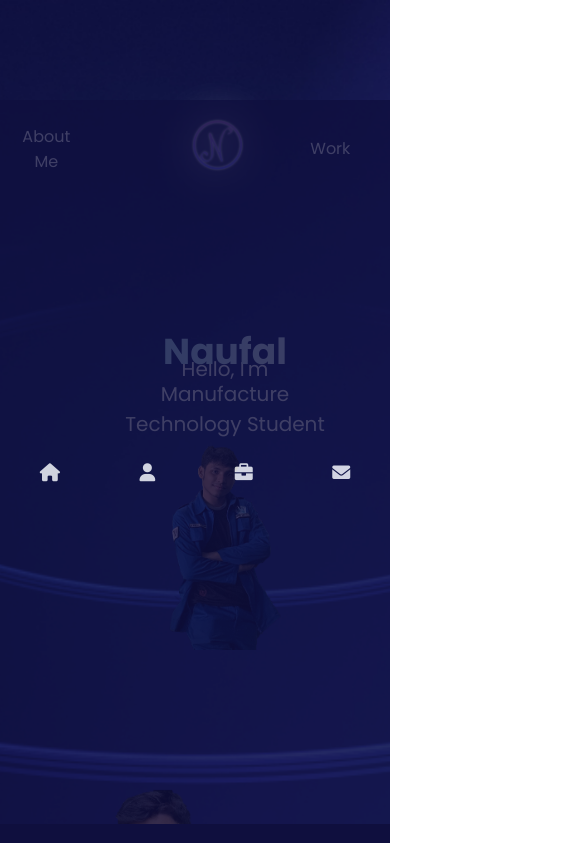
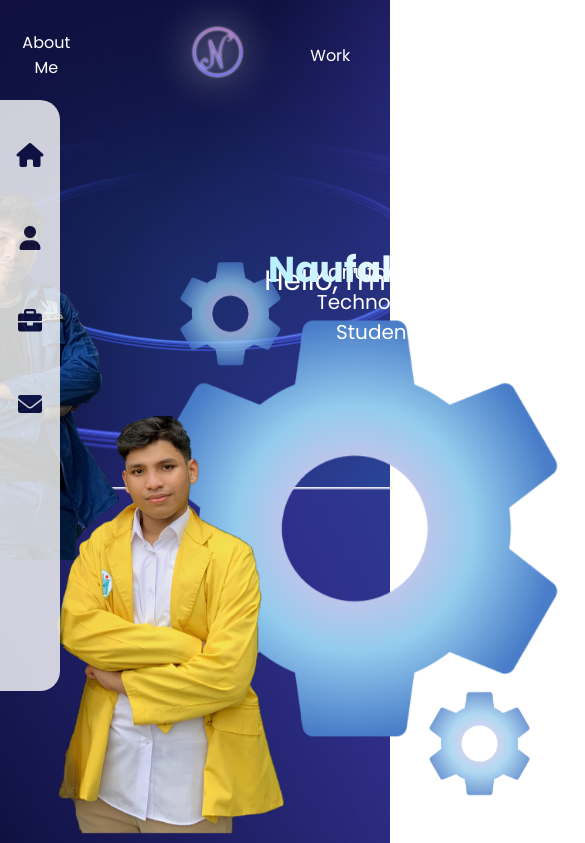
Before and after one commit to azzahraalma/NaufalWorkbench, a plain HTML site: page index.html in a window 390 px wide. Shown: the top 843 px of the page, 585 px wide, since content can reach past the window. Drawn offline with Linux system fonts and the light colour scheme.

Commit message:
Update style.css

```diff
--- a/style.css
+++ b/style.css
@@ -978,188 +978,3 @@ footer hr {
   width: 90%;
   margin: 0 auto;
 }
-
-/* ✅ CSS RESPONSIVE FIX UNTUK ALMA - VERSI MULTI DEVICE */
-
-/* HP kecil: iPhone SE, Android mini */
-@media (max-width: 576px) {
-  .main-content h1,
-  .main-content h2,
-  .main-content h3,
-  .experience-title,
-  .timeline {
-    font-size: 20px;
-    margin-left: 0;
-    text-align: center;
-    transform: none;
-  }
-
-  .profile-img {
-    transform: none;
-    margin: 0 auto;
-    display: block;
-    width: 90%;
-    position: static;
-  }
-
-  .sidebar,
-  .sidebar ul {
-    flex-direction: row;
-    position: fixed;
-    bottom: 0;
-    left: 0;
-    right: 0;
-    width: 100%;
-    height: auto;
-    justify-content: space-around;
-    background-color: #0F103F;
-    border-radius: 0;
-    z-index: 9999;
-    padding: 10px 0;
-  }
-
-  .sidebar ul li {
-    width: auto;
-  }
-
-  .sidebar ul li a {
-    font-size: 14px;
-    margin-top: 0;
-    padding: 10px 16px;
-    color: white;
-  }
-
-  .gear-bg,
-  .gear1,
-  .gear2,
-  .gear3 {
-    display: none;
-  }
-
-  .section-home,
-  .section-about,
-  .skills-section,
-  .work-section,
-  .experience-section,
-  .contact-section {
-    min-height: 100vh;
-    padding: 60px 20px;
-    background-size: cover;
-    background-position: center;
-  }
-
-  .timeline {
-    padding-left: 20px;
-    margin: 0;
-  }
-}
-
-/* HP + Tablet (umum) */
-@media (max-width: 768px) {
-  html, body {
-    overflow-x: hidden;
-    width: 100%;
-  }
-
-  * {
-    max-width: 100vw;
-    box-sizing: border-box;
-  }
-
-  .main-content h1 {
-    font-size: 36px;
-    margin-left: 0;
-    text-align: center;
-  }
-
-  .main-content h2,
-  .main-content h3 {
-    font-size: 20px;
-    margin-left: 0;
-    text-align: center;
-  }
-
-  .profile-img {
-    transform: none;
-    margin: 0 auto;
-    position: static;
-    width: 80%;
-    display: block;
-  }
-
-  .timeline {
-    margin-left: 0;
-    padding-left: 20px;
-  }
-
-  .gear-bg,
-  .gear1,
-  .gear2,
-  .gear3 {
-    display: none;
-  }
-
-  .sidebar ul {
-    flex-direction: row;
-    position: fixed;
-    bottom: 0;
-    left: 0;
-    width: 100%;
-    height: auto;
-    justify-content: space-around;
-    background: #0F103F;
-    border-radius: 0;
-    z-index: 9999;
-    padding: 10px 0;
-  }
-
-  .sidebar ul li {
-    width: auto;
-  }
-
-  .sidebar ul li a {
-    font-size: 18px;
-    margin-top: 0;
-    padding: 10px 16px;
-    color: white;
-  }
-
-  .about-container,
-  .contact-box,
-  .skills-grid {
-    flex-direction: column;
-    grid-template-columns: 1fr !important;
-    gap: 20px;
-    text-align: center;
-  }
-
-  .cv-btn,
-  .contact-form button {
-    margin-right: 0;
-    width: 100%;
-  }
-
-  .work-container {
-    height: auto;
-  }
-
-  .work-card {
-    position: static;
-    width: 90%;
-    margin: 0 auto 20px;
-  }
-
-  .footer-nav,
-  .footer-social {
-    flex-direction: column;
-    gap: 10px;
-  }
-}
-
-/* Layar desktop gede (opsional) */
-@media (min-width: 1200px) {
-  .container {
-    max-width: 1200px;
-    margin: 0 auto;
-  }
-}
```
